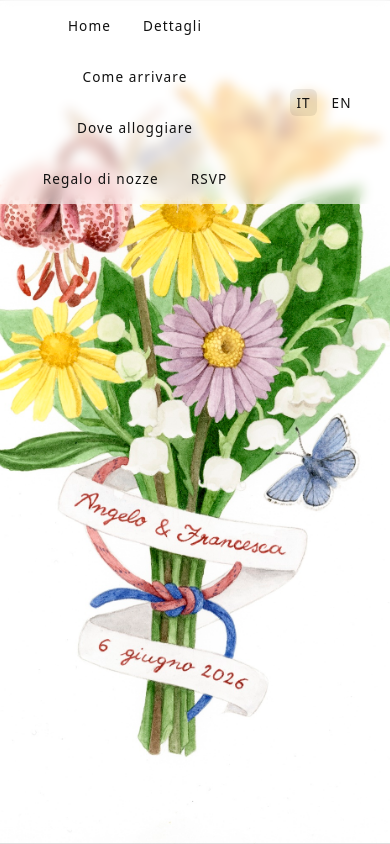
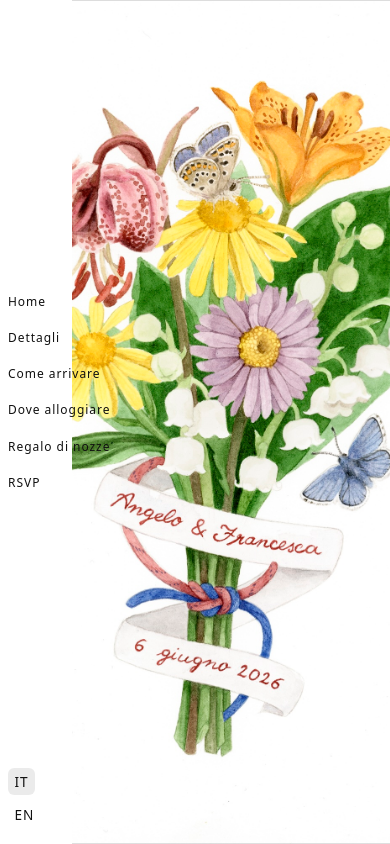
Before and after one commit to franciangelo/matrimonio, a plain HTML site: page index.html in a window 390 px wide. Shown: the top 844 px of the page. Drawn offline with Linux system fonts and the light colour scheme.

Commit message:
added image

```diff
--- a/index.html
+++ b/index.html
@@ -14,10 +14,11 @@
       color: #111;
     }
 
-    /* NAV */
+    /* ===================== NAV (DESKTOP DEFAULT) ===================== */
     nav {
       position: fixed;
       top: 0;
+      left: 0;
       width: 100%;
       z-index: 100;
 
@@ -48,7 +49,6 @@
 
     nav a:hover { text-decoration: underline; }
 
-    /* Language switch (extreme right) */
     .lang-switch {
       display: flex;
       gap: 0.5rem;
@@ -73,7 +73,44 @@
       background: rgba(0,0,0,0.08);
     }
 
-    /* SECTIONS */
+    /* ===================== MOBILE: LEFT SIDEBAR ===================== */
+    @media (max-width: 767px) {
+      nav {
+        flex-direction: column;
+        align-items: flex-start;
+        justify-content: space-between;
+
+        width: 72px;
+        height: 100vh;
+        padding: 1rem 0.5rem;
+      }
+
+      .nav-left {
+        flex-direction: column;
+        align-items: flex-start;
+        gap: 1.2rem;
+        width: 100%;
+      }
+
+      nav a {
+        font-size: 0.75rem;
+      }
+
+      .lang-switch {
+        flex-direction: column;
+        gap: 0.4rem;
+        min-width: auto;
+        width: 100%;
+        align-items: flex-start;
+      }
+
+      /* Push content to the right so it doesn't hide under the menu */
+      body {
+        padding-left: 72px;
+      }
+    }
+
+    /* ===================== SECTIONS ===================== */
     section {
       min-height: 100vh;
       width: 100%;
@@ -88,7 +125,7 @@
       padding: 4rem 2rem;
     }
 
-    /* HERO crop control */
+    /* ===================== HERO ===================== */
     :root {
       --hero-focus-y-mobile: 50%;
       --hero-focus-y-desktop: 80%;
@@ -100,10 +137,12 @@
     }
 
     @media (min-width: 768px) {
-      #hero { background-position: 50% var(--hero-focus-y-desktop); }
+      #hero {
+        background-position: 50% var(--hero-focus-y-desktop);
+      }
     }
 
-    /* CONTENT blocks */
+    /* ===================== CONTENT ===================== */
     .content {
       max-width: 700px;
       padding: 2.5rem;
@@ -133,17 +172,16 @@
       <a href="#rsvp"           data-i18n="nav.rsvp">RSVP</a>
     </div>
 
-    <div class="lang-switch" aria-label="Language switch">
+    <div class="lang-switch">
       <button class="lang-btn" type="button" data-lang="it" aria-pressed="true">IT</button>
       <button class="lang-btn" type="button" data-lang="en" aria-pressed="false">EN</button>
     </div>
   </nav>
 
-  <!-- HERO (image only) -->
+  <!-- HERO -->
   <section id="hero"></section>
 
-  <!-- Sections -->
-  <section id="details" style="background-image: url('details.jpeg');">
+  <section id="details">
     <div class="content">
       <h2 data-i18n="details.title">Dettagli</h2>
       <p data-i18n="common.comingSoon">Maggiori informazioni arriveranno presto.</p>
@@ -171,7 +209,7 @@
     </div>
   </section>
 
-  <section id="rsvp" class="dark" style="background-image: url('rsvp.jpeg');">
+  <section id="rsvp" class="dark">
     <div class="content">
       <h2 data-i18n="rsvp.title">RSVP</h2>
       <p data-i18n="common.comingSoon">Maggiori informazioni arriveranno presto.</p>
@@ -215,36 +253,21 @@
         }
       };
 
-      const langButtons = document.querySelectorAll(".lang-btn");
-      const i18nNodes = document.querySelectorAll("[data-i18n]");
+      const buttons = document.querySelectorAll(".lang-btn");
+      const nodes = document.querySelectorAll("[data-i18n]");
 
       function setLanguage(lang) {
         document.documentElement.lang = lang;
-
-        i18nNodes.forEach(node => {
-          const key = node.getAttribute("data-i18n");
-          const value = translations[lang] && translations[lang][key];
-          if (typeof value === "string") node.textContent = value;
+        nodes.forEach(n => {
+          const key = n.dataset.i18n;
+          if (translations[lang][key]) n.textContent = translations[lang][key];
         });
-
-        langButtons.forEach(btn => {
-          const isActive = btn.getAttribute("data-lang") === lang;
-          btn.setAttribute("aria-pressed", String(isActive));
-        });
-
-        try { localStorage.setItem("wedding_lang", lang); } catch (_) {}
+        buttons.forEach(b => b.setAttribute("aria-pressed", b.dataset.lang === lang));
+        localStorage.setItem("wedding_lang", lang);
       }
 
-      langButtons.forEach(btn => {
-        btn.addEventListener("click", () => setLanguage(btn.getAttribute("data-lang")));
-      });
-
-      let initial = "it";
-      try {
-        const saved = localStorage.getItem("wedding_lang");
-        if (saved === "it" || saved === "en") initial = saved;
-      } catch (_) {}
-      setLanguage(initial);
+      buttons.forEach(b => b.onclick = () => setLanguage(b.dataset.lang));
+      setLanguage(localStorage.getItem("wedding_lang") || "it");
     })();
   </script>
 </body>
```
